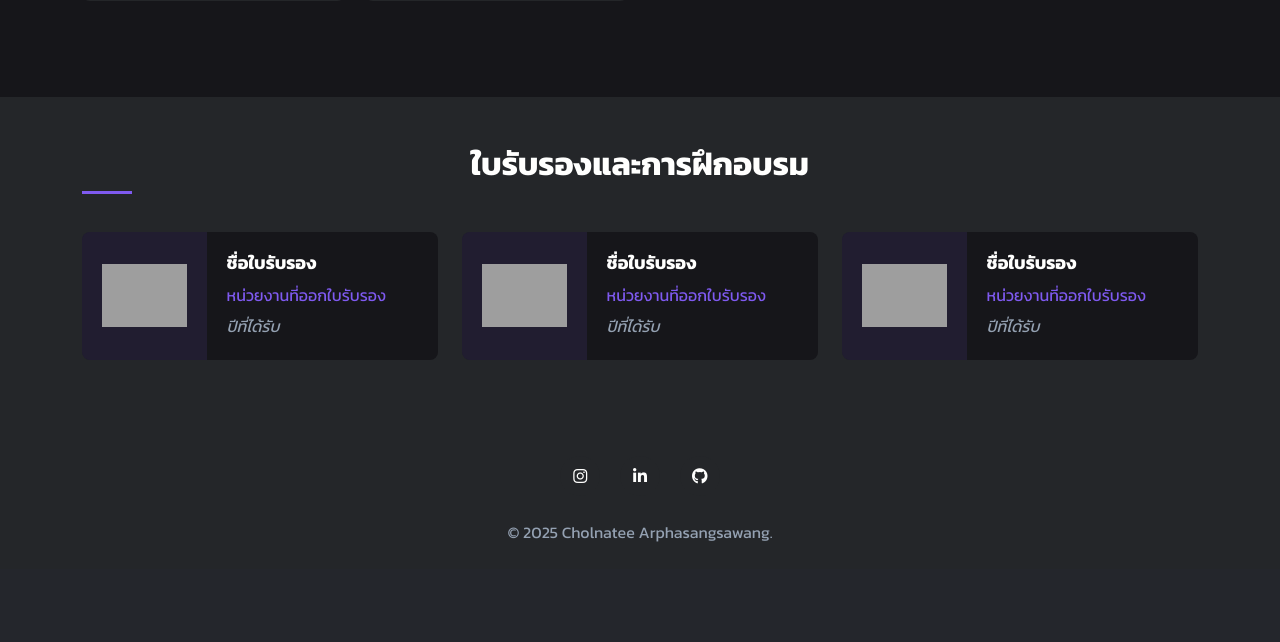
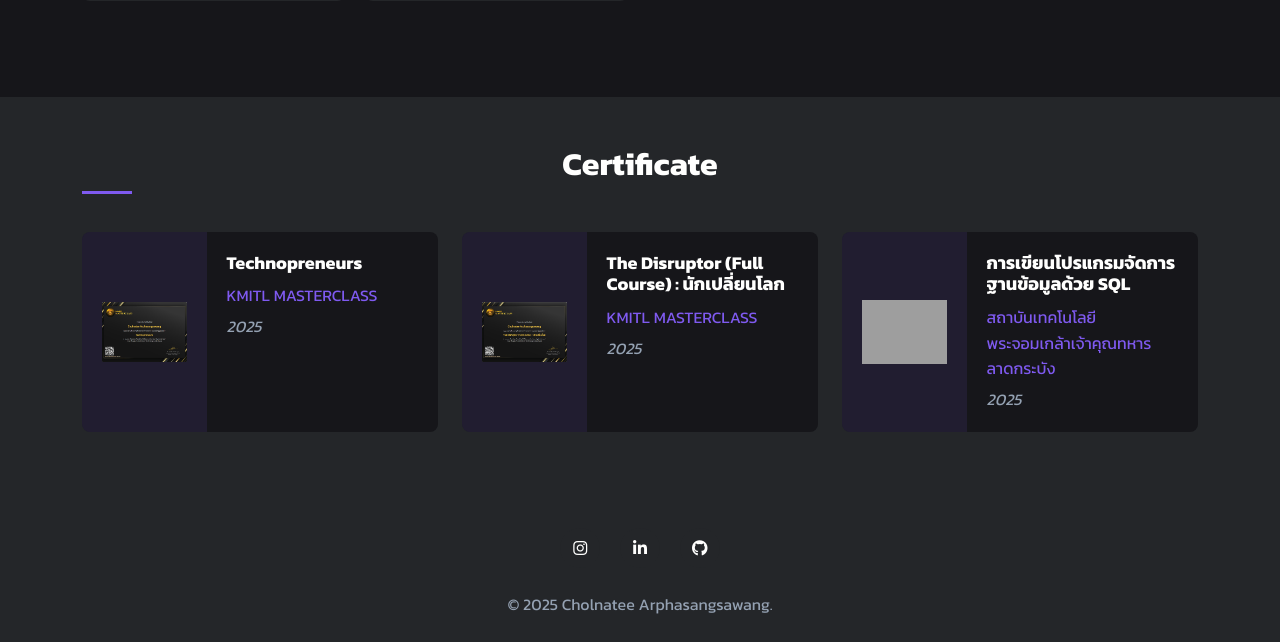
Before and after one commit to tonnamnam/Introduce, a Flask app: page /skills in a window 1280 px wide. Shown: the part 948-1590 px from the top of the page. Before the commit the page ends 1490 px from the top, so only its background shows below. Run offline with Flask 3, Linux system fonts and the light colour scheme; some libraries are stand-ins or nearby versions; grey boxes are pictures that could not be loaded.

Commit message:
wait for cert SQL

```diff
--- a/static/css/styles.css
+++ b/static/css/styles.css
@@ -545,6 +545,48 @@ a:hover {
     font-style: italic;
     margin-bottom: 0;
 }
+/* ปรับปรุง Certifications Section */
+.cert-card {
+    display: flex;
+    background-color: var(--background-color);
+    border-radius: var(--border-radius);
+    overflow: hidden;
+    height: 100%;
+    cursor: pointer; /* เพิ่มเคอร์เซอร์เป็นรูปมือเมื่อชี้ */
+    transition: var(--transition);
+}
+
+.cert-card:hover {
+    transform: translateY(-5px);
+    box-shadow: 0 10px 20px rgba(0, 0, 0, 0.2);
+}
+
+/* ส่วนของ Modal */
+.modal-content {
+    background-color: var(--surface-color);
+    color: var(--text-color);
+    border: none;
+}
+
+.modal-header {
+    border-bottom: 1px solid rgba(255, 255, 255, 0.1);
+}
+
+.modal-header .btn-close {
+    color: var(--text-color);
+    filter: invert(1);
+}
+
+.modal-img-container {
+    display: flex;
+    justify-content: center;
+    align-items: center;
+}
+
+.modal-img-container img {
+    max-width: 100%;
+    max-height: 80vh;
+}
 
 /* ====================
    Contact Section
--- a/static/js/main.js
+++ b/static/js/main.js
@@ -70,4 +70,17 @@ document.addEventListener('DOMContentLoaded', function() {
     fadeElements.forEach(element => {
         fadeObserver.observe(element);
     });
+
+    const certCards = document.querySelectorAll('.cert-card');
+
+    certCards.forEach(card => {
+        card.addEventListener('click', function() {
+            const imgSrc = this.getAttribute('data-img');
+            const imgTitle = this.getAttribute('data-title');
+
+            document.getElementById('modalCertImg').src = imgSrc;
+            document.getElementById('certModalLabel').textContent = imgTitle;
+        });
+    });
+
 });
--- a/templates/skills.html
+++ b/templates/skills.html
@@ -117,43 +117,59 @@
 
 <section class="certifications-section py-5">
     <div class="container">
-        <h2 class="section-title text-center mb-5">ใบรับรองและการฝึกอบรม</h2>
+        <h2 class="section-title text-center mb-5">Certificate</h2>
         <div class="row">
             <div class="col-md-4 mb-4">
-                <div class="cert-card">
+                <div class="cert-card" data-bs-toggle="modal" data-bs-target="#certModal" data-img="{{ url_for('static', filename='img/cert1.png') }}" data-title="ชื่อใบรับรอง">
                     <div class="cert-logo">
-                        <img src="{{ url_for('static', filename='img/cert1.jpg') }}" alt="Certificate 1" class="img-fluid">
+                        <img src="{{ url_for('static', filename='img/cert1.png') }}" alt="Certificate 1" class="img-fluid">
                     </div>
                     <div class="cert-content">
-                        <h3>ชื่อใบรับรอง</h3>
-                        <p class="cert-issuer">หน่วยงานที่ออกใบรับรอง</p>
-                        <p class="cert-date">ปีที่ได้รับ</p>
+                        <h3>Technopreneurs</h3>
+                        <p class="cert-issuer">KMITL MASTERCLASS</p>
+                        <p class="cert-date">2025</p>
                     </div>
                 </div>
             </div>
 
             <div class="col-md-4 mb-4">
-                <div class="cert-card">
+                <div class="cert-card" data-bs-toggle="modal" data-bs-target="#certModal" data-img="{{ url_for('static', filename='img/cert2.png') }}" data-title="ชื่อใบรับรอง">
                     <div class="cert-logo">
-                        <img src="{{ url_for('static', filename='img/cert2.jpg') }}" alt="Certificate 2" class="img-fluid">
+                        <img src="{{ url_for('static', filename='img/cert2.png') }}" alt="Certificate 2" class="img-fluid">
                     </div>
                     <div class="cert-content">
-                        <h3>ชื่อใบรับรอง</h3>
-                        <p class="cert-issuer">หน่วยงานที่ออกใบรับรอง</p>
-                        <p class="cert-date">ปีที่ได้รับ</p>
+                        <h3>The Disruptor (Full Course) : นักเปลี่ยนโลก</h3>
+                        <p class="cert-issuer">KMITL MASTERCLASS</p>
+                        <p class="cert-date">2025</p>
                     </div>
                 </div>
             </div>
 
             <div class="col-md-4 mb-4">
-                <div class="cert-card">
+                <div class="cert-card" data-bs-toggle="modal" data-bs-target="#certModal" data-img="{{ url_for('static', filename='img/cert3.png') }}" data-title="ชื่อใบรับรอง">
                     <div class="cert-logo">
-                        <img src="{{ url_for('static', filename='img/cert3.jpg') }}" alt="Certificate 3" class="img-fluid">
+                        <img src="{{ url_for('static', filename='img/cert3.png') }}" alt="Certificate 3" class="img-fluid">
                     </div>
                     <div class="cert-content">
-                        <h3>ชื่อใบรับรอง</h3>
-                        <p class="cert-issuer">หน่วยงานที่ออกใบรับรอง</p>
-                        <p class="cert-date">ปีที่ได้รับ</p>
+                        <h3>การเขียนโปรแกรมจัดการฐานข้อมูลด้วย SQL</h3>
+                        <p class="cert-issuer">สถาบันเทคโนโลยีพระจอมเกล้าเจ้าคุณทหารลาดกระบัง</p>
+                        <p class="cert-date">2025</p>
+                    </div>
+                </div>
+            </div>
+        </div>
+    </div>
+
+    <!-- Modal -->
+    <div class="modal fade" id="certModal" tabindex="-1" aria-labelledby="certModalLabel" aria-hidden="true">
+        <div class="modal-dialog modal-lg modal-dialog-centered">
+            <div class="modal-content">
+                <div class="modal-header">
+                    <button type="button" class="btn-close" data-bs-dismiss="modal" aria-label="Close"></button>
+                </div>
+                <div class="modal-body">
+                    <div class="modal-img-container">
+                        <img id="modalCertImg" src="" alt="Certificate Full Size" class="img-fluid">
                     </div>
                 </div>
             </div>
```
Also changed, not shown: static/img/cert1.png (added), static/img/cert2.png (added).
